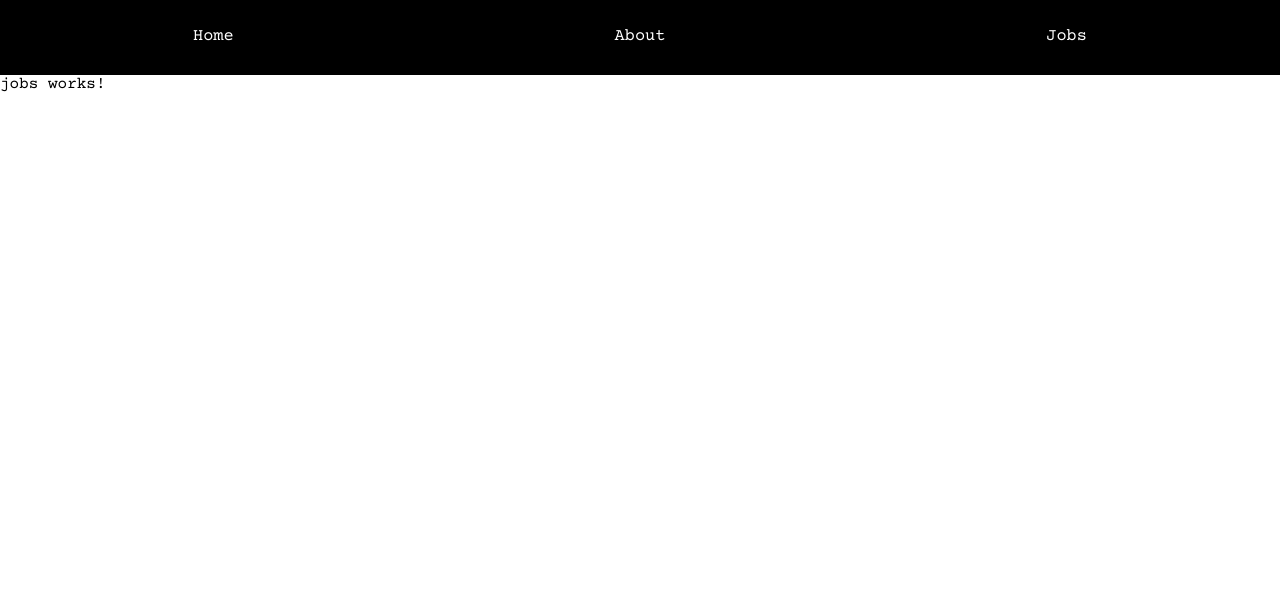
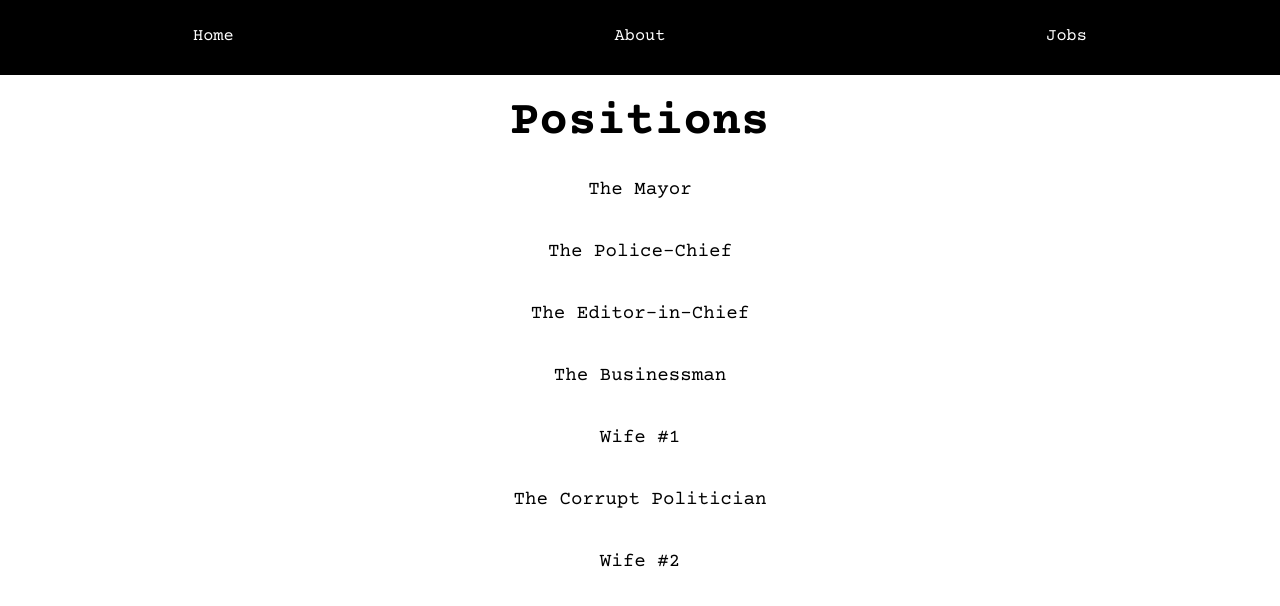
Before and after one commit to code-jude/midterm-project, an Angular app: page /jobs/1 in a window 1280 px wide. Shown: the top 606 px of the page. Built offline with nearby package versions, Linux system fonts and the light colour scheme.

Commit message:
Completed Jobs Page Without Links

```diff
--- a/src/app/job-service.service.ts
+++ b/src/app/job-service.service.ts
@@ -1,5 +1,6 @@
 import { Injectable } from '@angular/core';
 import { Job } from './models/job';
+import { Observable, of } from 'rxjs';
 
 @Injectable({
   providedIn: 'root'
@@ -7,6 +8,7 @@ import { Job } from './models/job';
 export class JobServiceService {
 
   jobList: Job[] = [{
+
     id: 1,
     title: "The Mayor",
     description: "Mayor em'",
@@ -15,21 +17,21 @@ export class JobServiceService {
   },
   {
     id: 2,
-    title: "Police-Chief",
+    title: "The Police-Chief",
     description: "Keep em' rats under control",
     duration: "2 years",
     employer: "The US Government"
   },
   {
     id: 3,
-    title: "Editor-in-Chief ",
+    title: "The Editor-in-Chief ",
     description: "Direct the news",
     duration: "2 years",
     employer: "Kane Corp."
   },
   {
     id: 4,
-    title: "Businessman 1",
+    title: "The Businessman",
     description: "Fund whatever fills my pockets",
     duration: "N/A",
     employer: "Vulture Business"
@@ -43,9 +45,9 @@ export class JobServiceService {
   },
   {
     id: 6,
-    title: "Investor",
-    description: "Invest into which ever news segment paints me in the right light",
-    duration: "2 years",
+    title: "The Corrupt Politician",
+    description: "My interests are what matter",
+    duration: "As long as I can keep my place at the table",
     employer: "Crow Business"
   },
   {
@@ -57,4 +59,9 @@ export class JobServiceService {
   }]
 
   constructor() { }
+
+  getAllJobs():Observable<Job[]> {
+    return of(this.jobList)
+
+  }
 }
--- a/src/app/jobs/jobs.component.css
+++ b/src/app/jobs/jobs.component.css
@@ -0,0 +1,17 @@
+h1{
+    text-align: center;
+    padding-top: 20px;
+    padding-bottom: 10px;
+    font-size: 3em;
+}
+
+.container{
+    text-align: center;
+    width: 800px;
+    margin-left: auto;
+    margin-right: auto;
+    max-width: 100%;
+    padding-bottom: 20px;
+    font-size: 1.2em;
+    padding: 20px;
+}
--- a/src/app/jobs/jobs.component.html
+++ b/src/app/jobs/jobs.component.html
@@ -1 +1,4 @@
-<p>jobs works!</p>
+<h1>Positions</h1>
+<div class="container" *ngFor="let j of jobs">
+    <p>{{j.title}}</p>
+</div>
--- a/src/app/jobs/jobs.component.ts
+++ b/src/app/jobs/jobs.component.ts
@@ -9,14 +9,14 @@ import { Job } from '../models/job';
 })
 export class JobsComponent implements OnInit {
 
-  job : Job [] = [];
+  jobs: Job[] = [];
 
-constructor (private ourJobService : JobServiceService ){
+  constructor(private ourJobService: JobServiceService) {
 
-}
+  }
 
   ngOnInit(): void {
-    this.job = this.ourJobService.jobList;
+    this.ourJobService.getAllJobs().subscribe(response => this.jobs = response);
   }
 
 }
```
